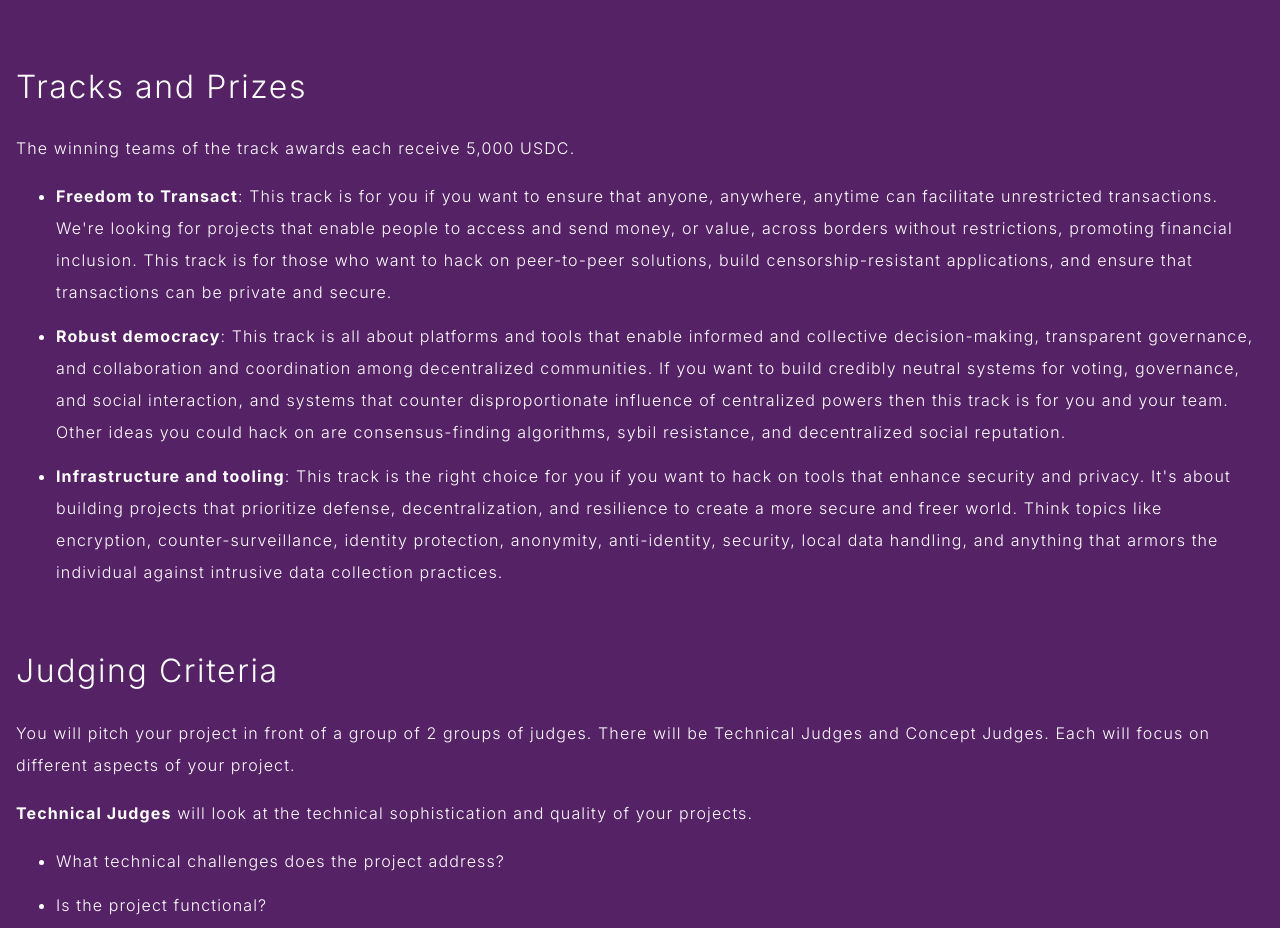
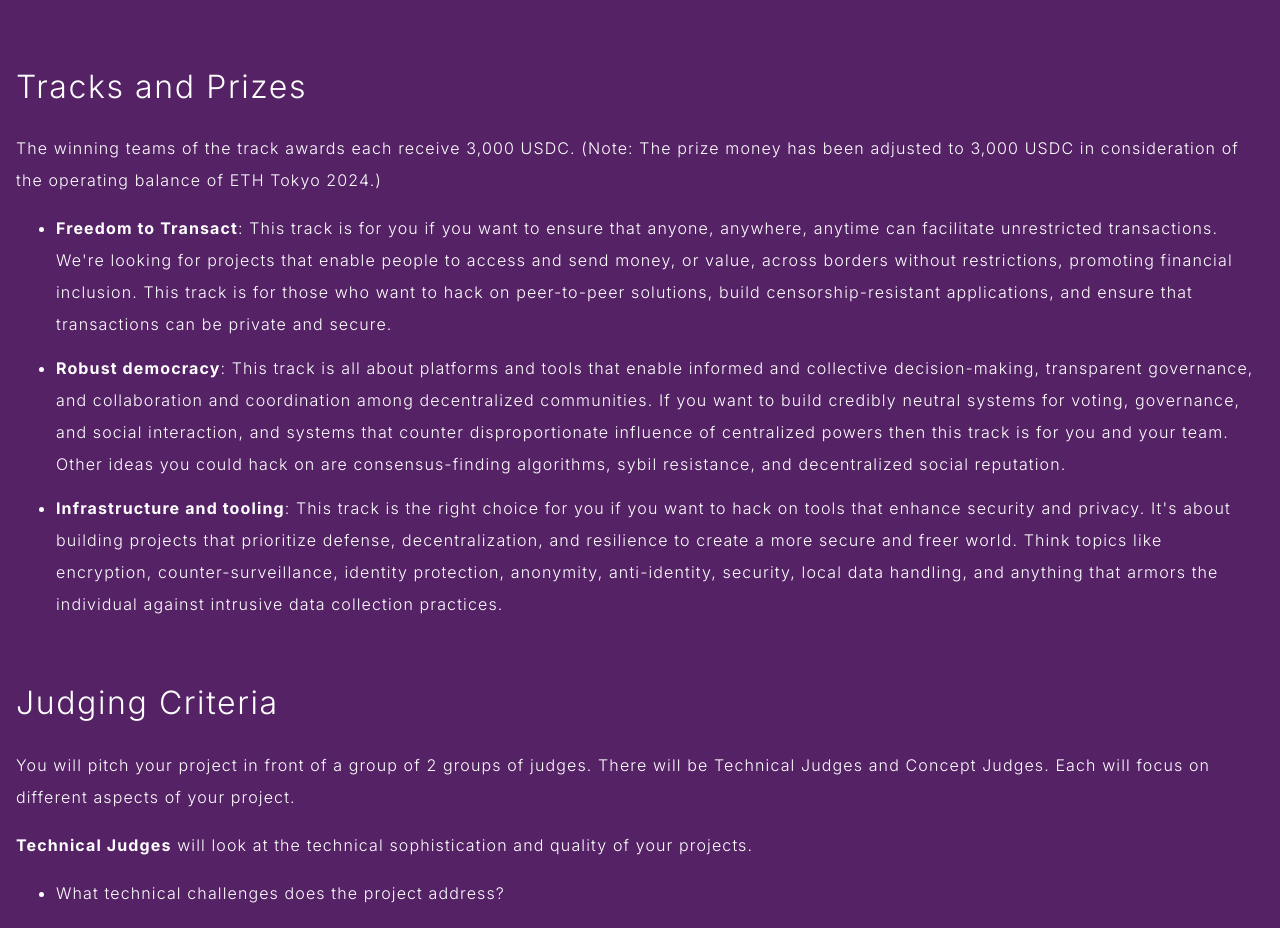
Before and after one commit to ethereumjp/ethtokyo-website, a Next.js app: page /guidelines in a window 1280 px wide. Shown: the part 2187-3115 px from the top of the page. Built offline with nearby package versions, Linux system fonts and the light colour scheme.

Commit message:
Change of prize amount

```diff
--- a/src/pages/guidelines/index.tsx
+++ b/src/pages/guidelines/index.tsx
@@ -187,7 +187,7 @@ const HackerChallenge: NextPage = () => {
           <br />
           <h2 css={css`font-weight: 300;`}>Tracks and Prizes</h2>
           <p>
-            The winning teams of the track awards each receive 5,000 USDC.
+            The winning teams of the track awards each receive 3,000 USDC. (Note: The prize money has been adjusted to 3,000 USDC in consideration of the operating balance of ETH Tokyo 2024.)
             <ul>
               <li>
                 <b>Freedom to Transact</b>: This track is for you if you want to
```
